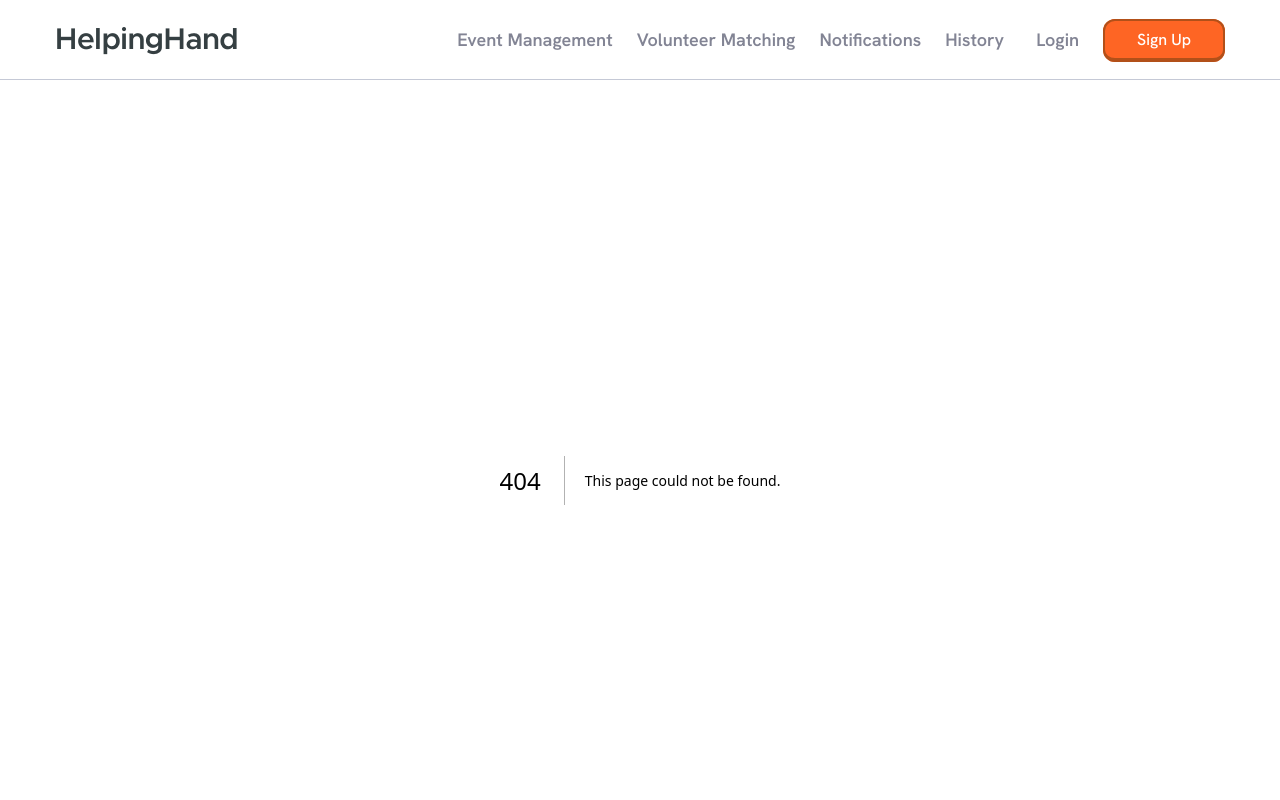
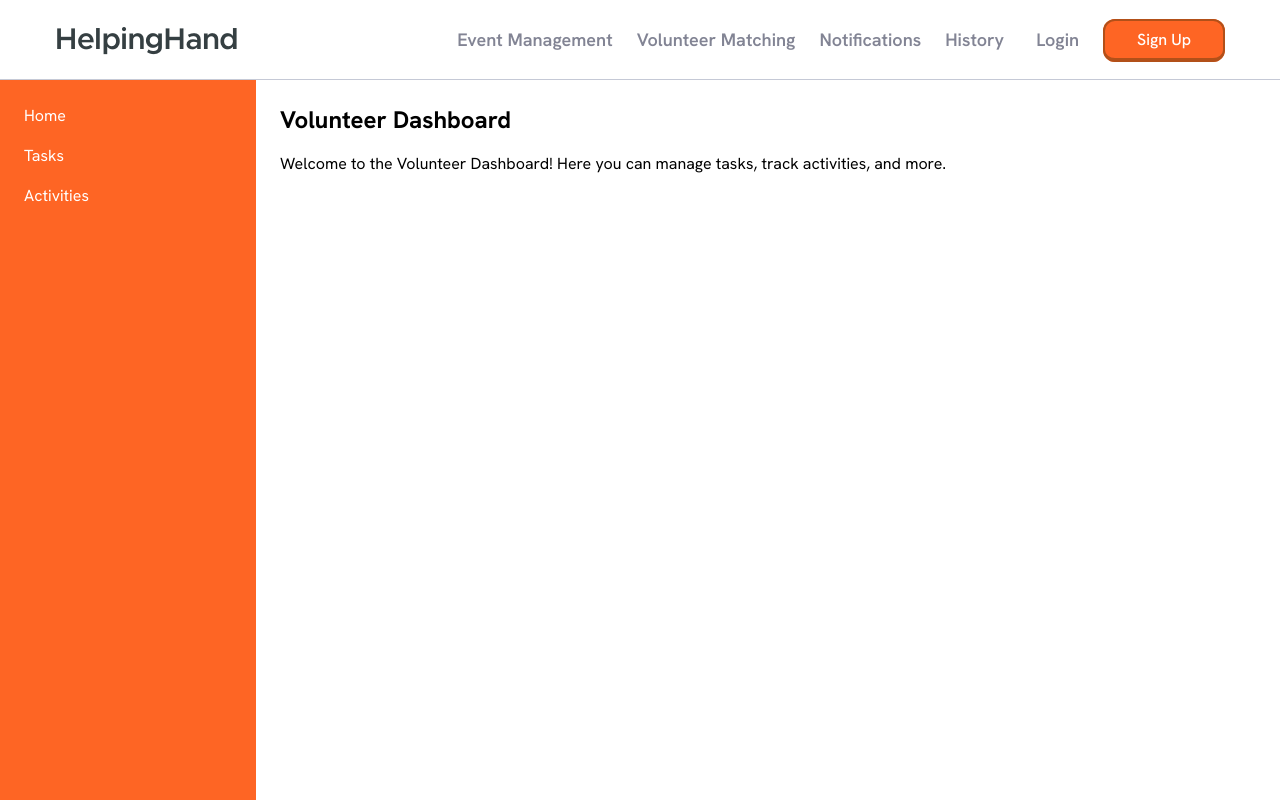
Before and after one commit to richerduong/helpinghand, a Next.js app: page /volunteer/home in a window 1280 px wide. Before the commit this address had no page. Shown: the top 800 px of the page. Built offline with nearby package versions, Linux system fonts and the light colour scheme.

Commit message:
Integrating volunteer dashboard page

```diff
--- /dev/null
+++ b/app/volunteer/components/DashboardContent.tsx
@@ -0,0 +1,16 @@
+// volunteer/components/DashboardContent.tsx
+import React from "react";
+
+const DashboardContent: React.FC = () => {
+  return (
+    <div className="flex-grow p-6">
+      <h1 className="text-2xl font-bold mb-4">Volunteer Dashboard</h1>
+      <p>
+        Welcome to the Volunteer Dashboard! Here you can manage tasks, track
+        activities, and more.
+      </p>
+    </div>
+  );
+};
+
+export default DashboardContent;
--- /dev/null
+++ b/app/volunteer/components/SideNav.tsx
@@ -0,0 +1,23 @@
+// volunteer/components/SideNav.tsx
+import React from "react";
+import Link from "next/link";
+
+const SideNav: React.FC = () => {
+  return (
+    <nav className="w-64 bg-orange h-screen p-6 text-white">
+      <ul>
+        <li className="mb-4">
+          <Link href="/volunteer/home">Home</Link>
+        </li>
+        <li className="mb-4">
+          <Link href="/volunteer/tasks">Tasks</Link>
+        </li>
+        <li className="mb-4">
+          <Link href="/volunteer/activities">Activities</Link>
+        </li>
+      </ul>
+    </nav>
+  );
+};
+
+export default SideNav;
--- /dev/null
+++ b/app/volunteer/home/page.tsx
@@ -0,0 +1,18 @@
+// volunteer/dashboard/page.tsx
+import React from "react";
+import SideNav from "../components/SideNav";
+import DashboardContent from "../components/DashboardContent";
+
+const DashboardPage: React.FC = () => {
+  return (
+    <div className="flex h-screen">
+      {/* Side Navigation */}
+      <SideNav />
+
+      {/* Main Content */}
+      <DashboardContent />
+    </div>
+  );
+};
+
+export default DashboardPage;
```
